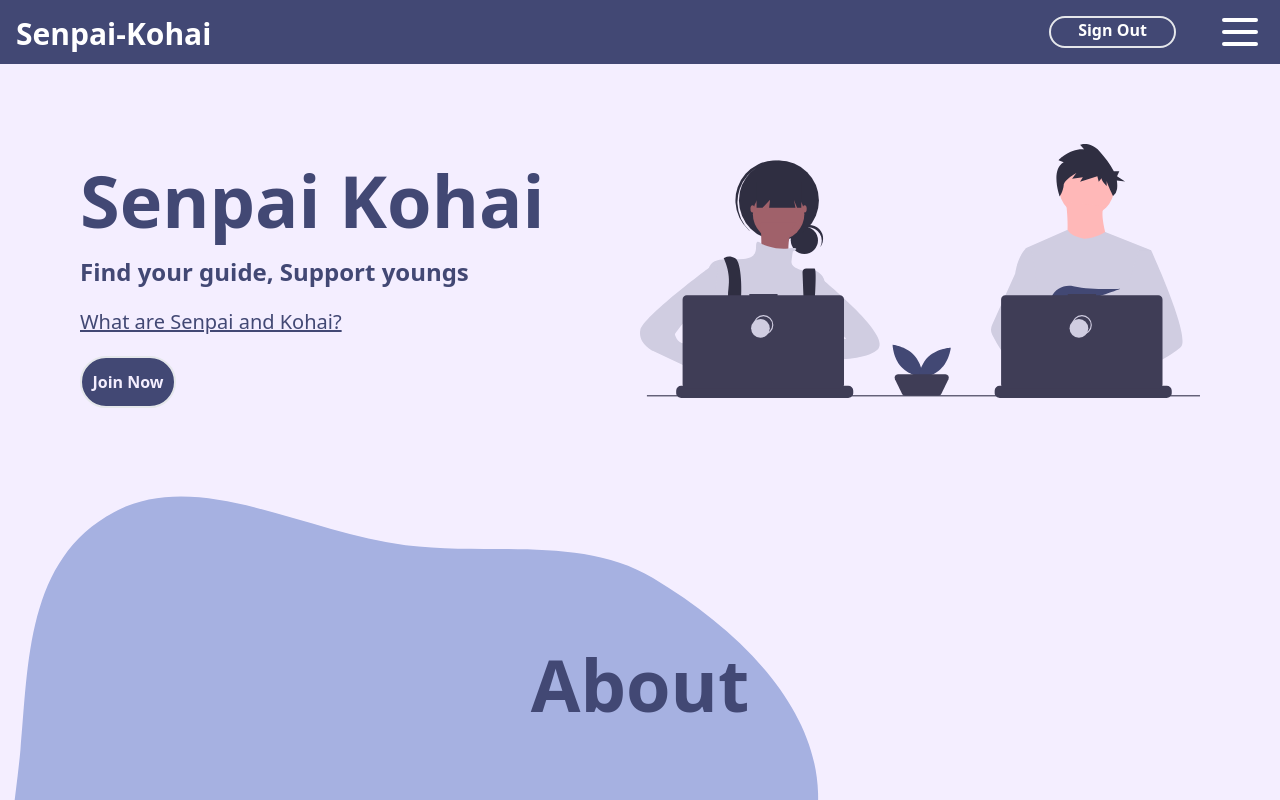
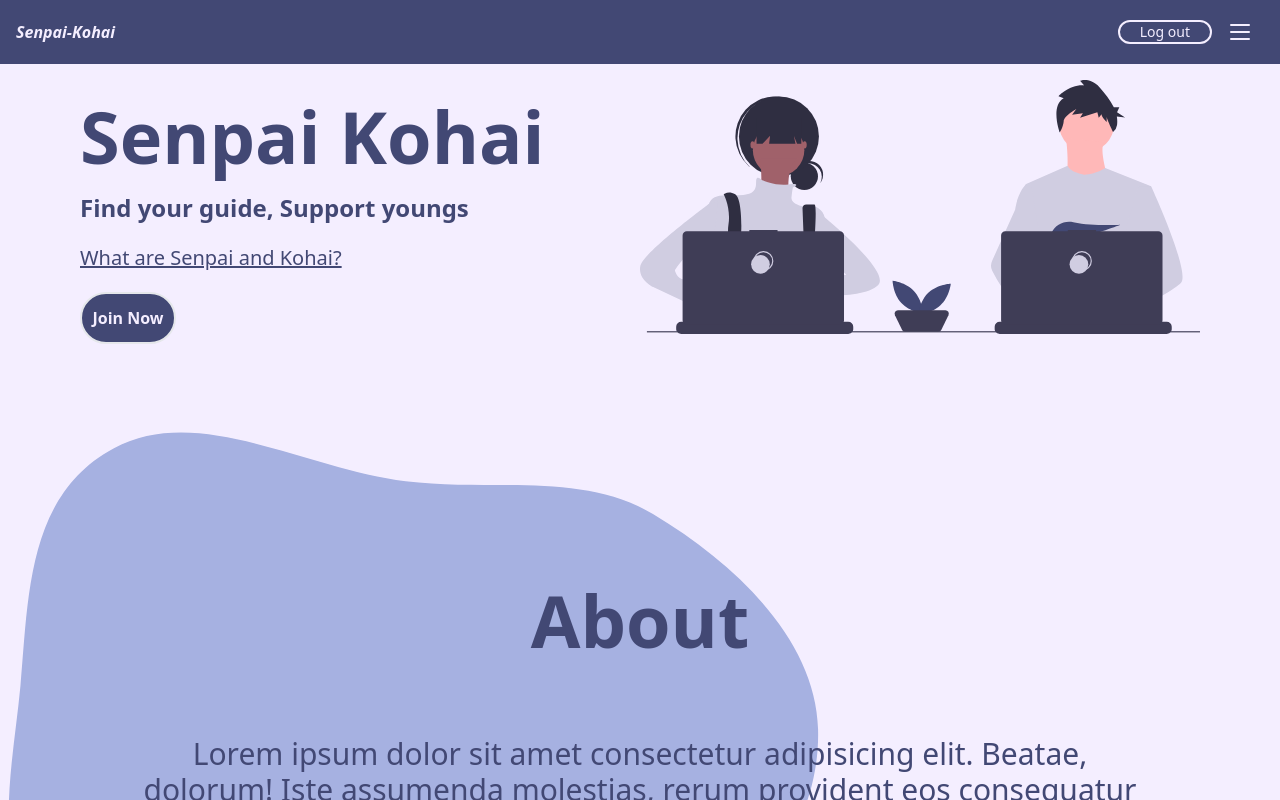
Before and after one commit to shiv-chan/senpai-kohai, a React (Create React App) app in the folder client/: page / in a window 1280 px wide. Shown: the top 800 px of the page. Built offline with nearby package versions, Linux system fonts and the light colour scheme.

Commit message:
update header component

```diff
--- a/client/package.json
+++ b/client/package.json
@@ -12,6 +12,7 @@
     "@types/react": "^17.0.34",
     "@types/react-dom": "^17.0.11",
     "@types/react-router-dom": "^5.3.2",
+    "hamburger-react": "^2.4.1",
     "react": "^17.0.2",
     "react-accessible-accordion": "^4.0.0",
     "react-dom": "^17.0.2",
--- a/client/src/common/components/Header.tsx
+++ b/client/src/common/components/Header.tsx
@@ -1,161 +1,54 @@
-import React, { useEffect, useRef, useState } from 'react';
+import React, { useEffect, useState } from 'react';
 import { Link } from 'react-router-dom';
-// import { FaTimes } from 'react-icons/fa';
-// import { FaBars } from 'react-icons/fa';
+import { Squash as Hamburger } from 'hamburger-react';
 
 const Header = () => {
-	const [isClosed, setClosed] = useState(true);
+	const [isOpen, setOpen] = useState(false);
 
-	useEffect(() => {
-		document.addEventListener('mousedown', () => {
-			setClosed(true);
-		});
-	});
-
-	const mymenu = React.useRef() as React.MutableRefObject<HTMLDivElement>;
+	const menuStyle = () => {
+		return isOpen
+			? { height: '30vh', transform: 'translateY(0%)' }
+			: { height: '30vh', transform: 'translateY(-120%)' };
+	};
 
 	return (
-		<div
-			className="bg-header_color
-						text-white flex
-						justify-between
-						items=center
-						font-black
-						w-screen
-						h-14
-						md:h-16
-						p-4
-						mx-auto
-						"
-		>
+		<>
+			<header className="bg-header_color w-screen h-mobileHeaderHeight md:h-laptopHeaderHeight fixed z-10">
+				<div className="flex items-center	font-sans text-primary_bg_color h-full mx-4">
+					<Link to="/" className="italic font-bold flex-grow self-center">
+						Senpai-Kohai
+					</Link>
+					<div className="flex items-center gap-1 relative">
+						<button className="self-center border-2 border-solid	border-primary_bg_color rounded-full px-5 text-sm	">
+							Log out
+						</button>
+						<Hamburger
+							toggled={isOpen}
+							toggle={setOpen}
+							size={20}
+							distance="lg"
+							rounded
+						/>
+					</div>
+				</div>
+			</header>
 			<div
-				className="flex-grow
-							text-lg
-							w-screen
-							md:text-3xl
-							"
+				className="w-screen bg-tertiary_bg_color absolute top-mobileHeaderHeight flex justify-center items-center transition duration-500 ease-linear transform"
+				style={menuStyle()}
 			>
-				<Link to="/">Senpai-Kohai</Link>
+				<ul className="text-header_color font-sans font-bold flex flex-col gap-y-4 text-xl">
+					<Link to="/board">
+						<li>Browsing Peeps</li>
+					</Link>
+					<Link to="/profile/senpai">
+						<li>My Profile as Senpai</li>
+					</Link>
+					<Link to="/profile/kohai">
+						<li>My Profile as Kohai</li>
+					</Link>
+				</ul>
 			</div>
-			{/* {!hasValidToken ? ( */}
-			{/* <div className="text-base
-								box-border
-								border-2
-								w-20
-								rounded-full
-								cursor-pointer
-								font-base
-								hover:bg-primary_bg_color
-								mr-5
-								text-center">
-					<Link to="/login">Login</Link>
-				</div>
-				<div className="bg-primary_bg_color text-header_color w-20 text-base box-border border-2 rounded-full cursor-pointer hover:bg-secondary_bg_color text-center">
-					<Link to="/signup">Sign up</Link>
-				</div> */}
-			{/* ) : ( */}
-
-			<div
-				className="text-xs
-							box-border
-							border-2
-							md:w-40
-							p-0.5
-							md:p-0
-							w-40
-							rounded-full
-							cursor-pointer
-							hover:bg-primary_bg_color
-							mr-10
-							text-center
-							md:text-base
-							ml-6
-							"
-			>
-				Sign Out
-			</div>
-
-			<div className="">
-				<header className="bg-header_color h-10 flex items-center justify-center">
-					{isClosed ? (
-						<button
-							className="w-8 mb-4 md:w-12 md:mb-2"
-							aria-label="Open menu"
-							title="Open menu"
-							onClick={() => setClosed(false)}
-						>
-							<svg
-								aria-hidden="true"
-								fill="none"
-								strokeLinecap="round"
-								strokeLinejoin="round"
-								strokeWidth="2"
-								viewBox="0 0 24 24"
-								stroke="currentColor"
-							>
-								<path d="M4 6h16M4 12h16M4 18h16"></path>
-							</svg>
-						</button>
-					) : (
-						<button
-							className="w-8 mb-4 md:w-12 md:mb-2"
-							aria-label="Close menu"
-							title="Close menu"
-							onClick={() => setClosed(true)}
-						>
-							<svg
-								fill="none"
-								strokeLinecap="round"
-								strokeLinejoin="round"
-								strokeWidth="2"
-								viewBox="0 0 24 24"
-								stroke="currentColor"
-							>
-								<path d="M6 18L18 6M6 6l12 12"></path>
-							</svg>
-						</button>
-					)}
-				</header>
-			</div>
-			{/* )} */}
-			<div
-				className="absolute
-							text-centet
-							w-screen
-							-ml-4
-							"
-			>
-				{!isClosed && (
-					<div
-						ref={mymenu}
-						aria-hidden={isClosed}
-						className="
-									bg-primary_bg_color
-									text-center
-									mt-12
-									absolute
-									w-full"
-					>
-						<ul
-							className="text-header_color
-									bg-primary_bg_color
-									text-5x1
-									md:text-3xl"
-						>
-							<li className="p-4 md:p-8">
-								<Link to="/"> My Browsing Peeps </Link>
-							</li>
-							<li className="p-4 md:p-8">
-								<Link to="/SenpaiProfile"> My Profile as Senpai </Link>
-							</li>
-							<li className="p-4 md:p-8">
-								<Link to="/kohaiprofile"> My Profile as Kohai </Link>
-							</li>
-						</ul>
-					</div>
-				)}
-			</div>
-		</div>
+		</>
 	);
 };
 
--- a/client/tailwind.config.js
+++ b/client/tailwind.config.js
@@ -1,26 +1,24 @@
 module.exports = {
-  purge: ["./src/**/*.{js,jsx,ts,tsx}", "./public/index.html"],
+	purge: ['./src/**/*.{js,jsx,ts,tsx}', './public/index.html'],
 	darkMode: false, // or 'media' or 'class'
 	theme: {
 		extend: {
 			backgroundImage: (theme) => ({
-        'BlobL': "url('http://localhost:3000/assets/BlobL.svg')",
-        'BlobR': "url('http://localhost:3000/assets/BlobR.svg')",
-        'terms': "url('http://localhost:3000/assets/terms.svg')",
-        'shared_workspace': "url('http://localhost:3000/assets/shared_workspace.svg')",
-        'contact': "url('http://localhost:3000/assets/contact.svg')",
+				BlobL: "url('http://localhost:3000/assets/BlobL.svg')",
+				BlobR: "url('http://localhost:3000/assets/BlobR.svg')",
+				terms: "url('http://localhost:3000/assets/terms.svg')",
+				shared_workspace:
+					"url('http://localhost:3000/assets/shared_workspace.svg')",
+				contact: "url('http://localhost:3000/assets/contact.svg')",
 			}),
 			colors: {
-      primary_bg_color: "#f4eeff", // main bg
-      secondary_bg_color: "#a6b1e1", // secondary bg
-      tertiary_bg_color: "#dcd6f7", // dropdown menu, tech stack tags
-      primary_title_color: "#424874", // titles
-      header_color: "#424874", // header
-      bolbR:"DCD6F7", // bolbR color
+				primary_bg_color: '#f4eeff', // main bg
+				secondary_bg_color: '#a6b1e1', // secondary bg
+				tertiary_bg_color: '#dcd6f7', // dropdown menu, tech stack tags
+				primary_title_color: '#424874', // titles
+				header_color: '#424874', // header
 			},
-      fontSize: {
-
-      },
+			fontSize: {},
 			spacing: {
 				// height from the main content to the bottom of Header
 				// for now 3rem but we can change it anytime
@@ -35,7 +33,6 @@ module.exports = {
 				mobile_l: '425px',
 			},
 		},
-
 	},
 	variants: {
 		extend: {},
```
Lines whose indentation alone changed are shown as unchanged.
